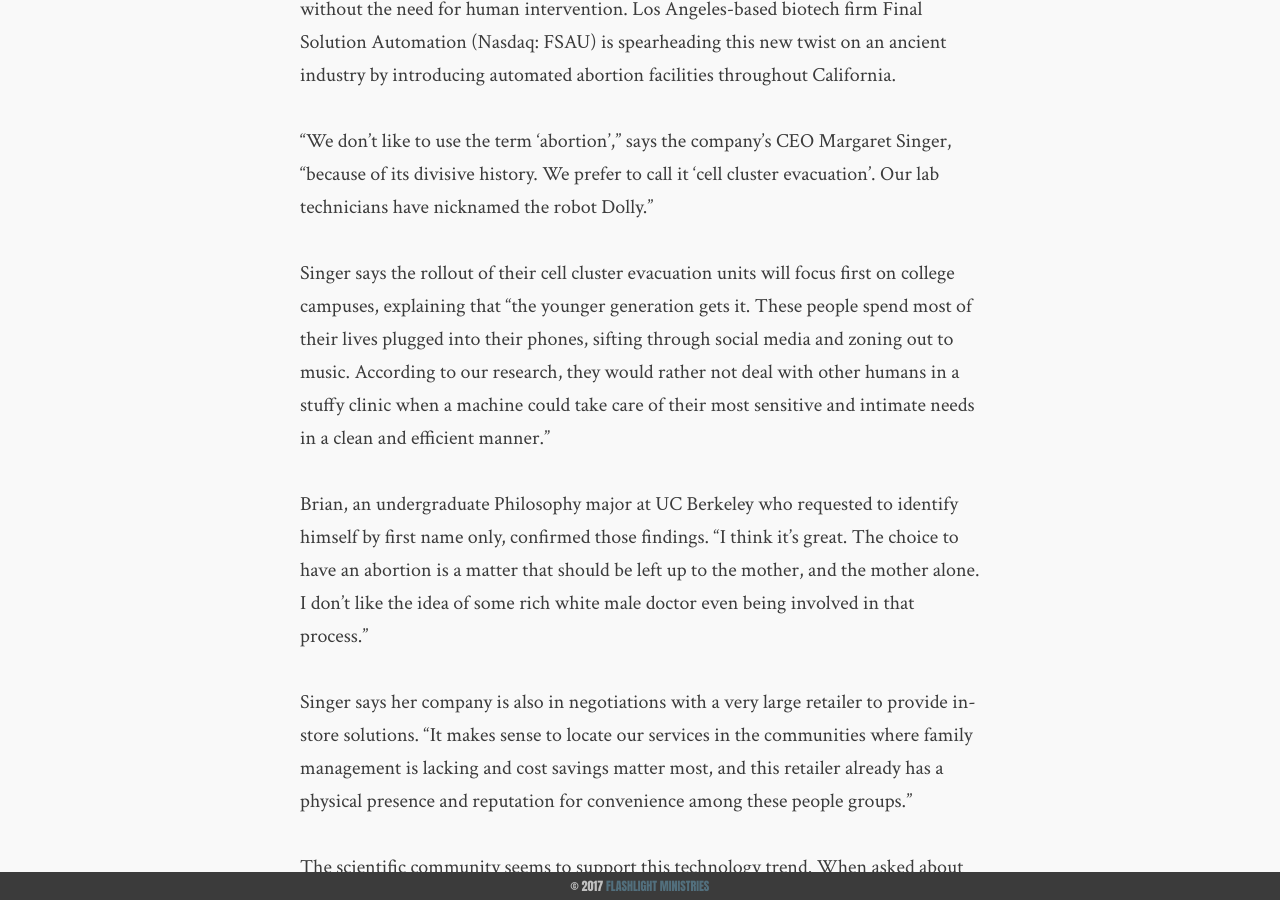
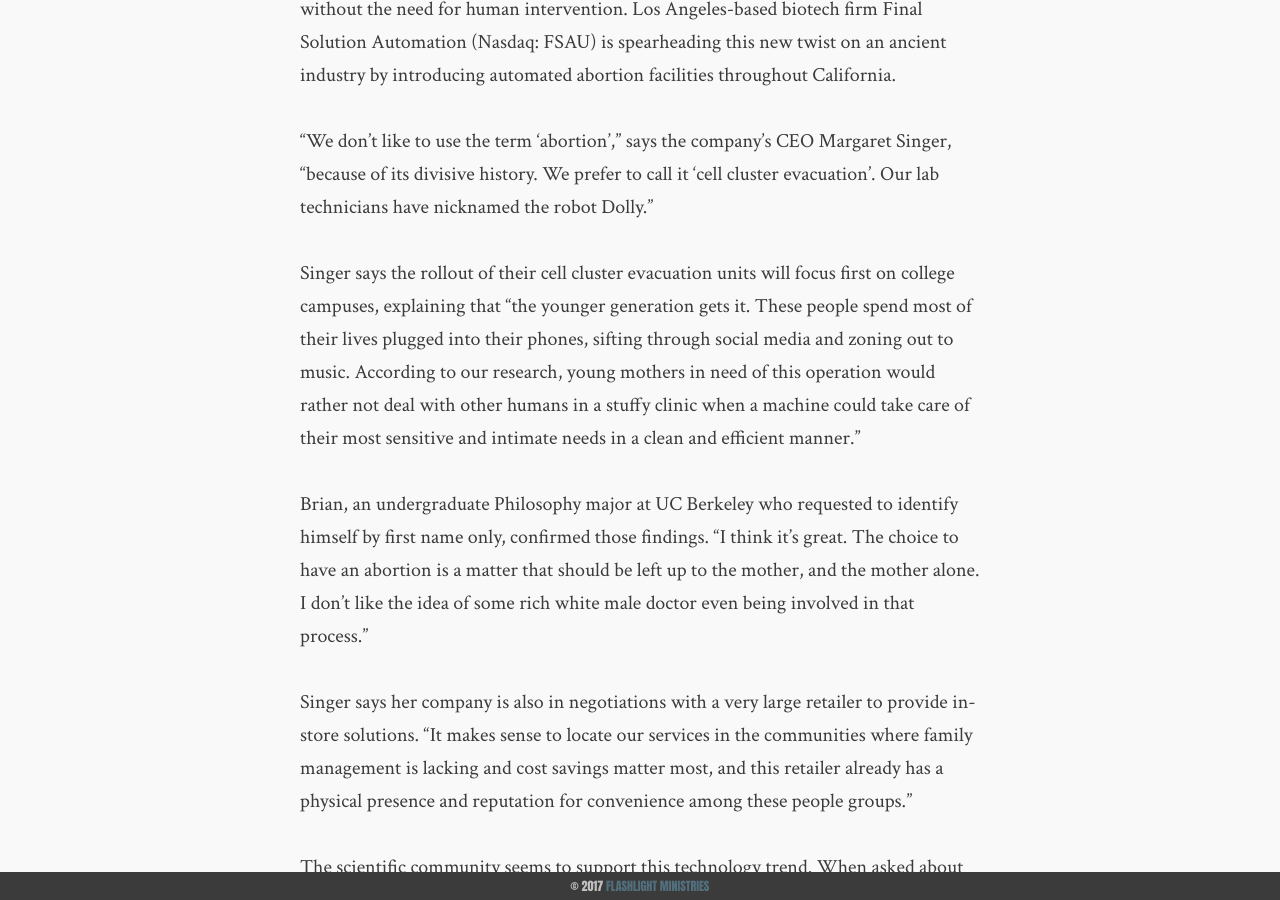
Before and after one commit to flashlightministries/oilforlight, a Jekyll site: the page built from _posts/2017-10-10-abortion-robots.md, in a window 1280 px wide and 900 px high, scrolled down 764 px. Built offline with Jekyll 4.4.1, drawn with Linux system fonts in a browser that asks for light colours; comment, search, counter and statistics services are not loaded.

Commit message:
Update 2017-10-10-abortion-robots.md

```diff
--- a/_posts/2017-10-10-abortion-robots.md
+++ b/_posts/2017-10-10-abortion-robots.md
@@ -12,7 +12,7 @@ The targeting of abortion clinics by pro-life activists has raised concerns for
 
 "We don't like to use the term 'abortion'," says the company's CEO Margaret Singer, "because of its divisive history.  We prefer to call it 'cell cluster evacuation'.  Our lab technicians have nicknamed the robot Dolly."
 
-Singer says the rollout of their cell cluster evacuation units will focus first on college campuses, explaining that "the younger generation gets it.  These people spend most of their lives plugged into their phones, sifting through social media and zoning out to music.  According to our research, they would rather not deal with other humans in a stuffy clinic when a machine could take care of their most sensitive and intimate needs in a clean and efficient manner."
+Singer says the rollout of their cell cluster evacuation units will focus first on college campuses, explaining that "the younger generation gets it.  These people spend most of their lives plugged into their phones, sifting through social media and zoning out to music.  According to our research, young mothers in need of this operation would rather not deal with other humans in a stuffy clinic when a machine could take care of their most sensitive and intimate needs in a clean and efficient manner."
 
 Brian, an undergraduate Philosophy major at UC Berkeley who requested to identify himself by first name only, confirmed those findings.  "I think it's great.  The choice to have an abortion is a matter that should be left up to the mother, and the mother alone.  I don't like the idea of some rich white male doctor even being involved in that process."
 
```
